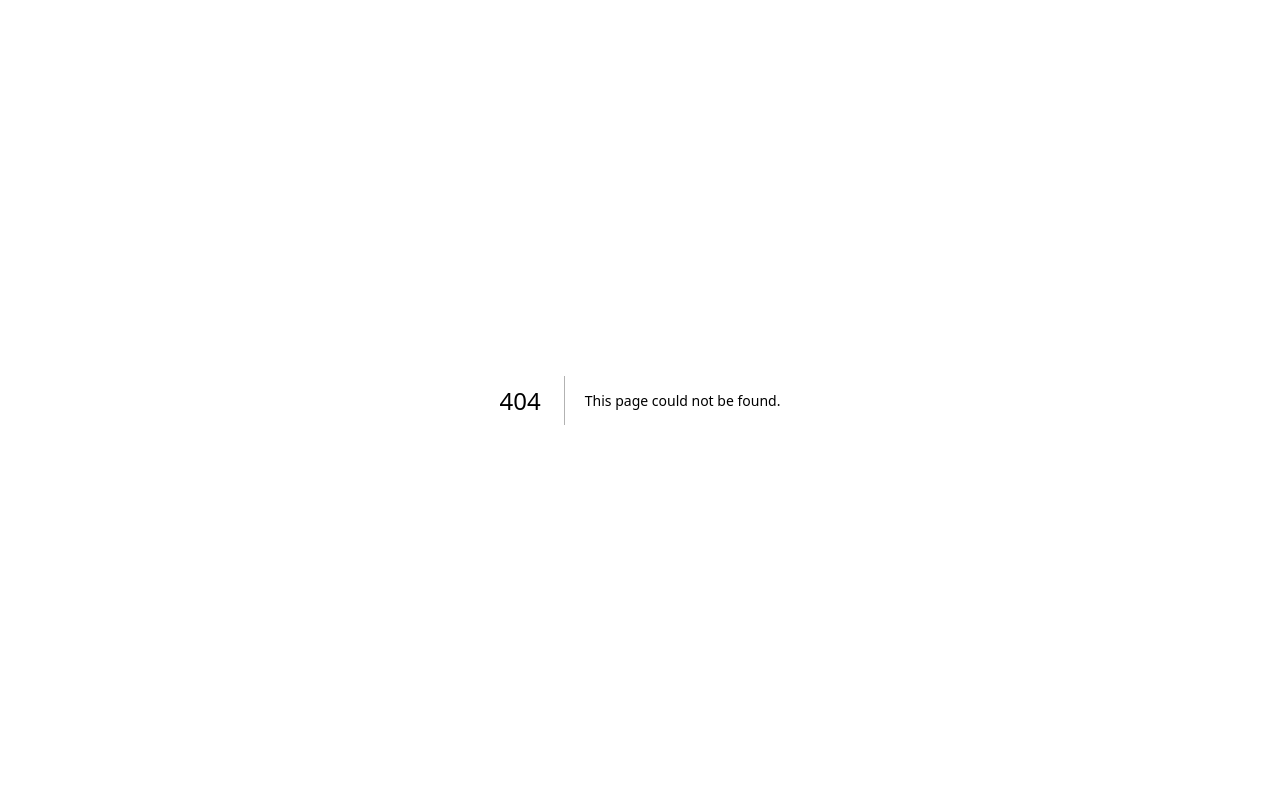
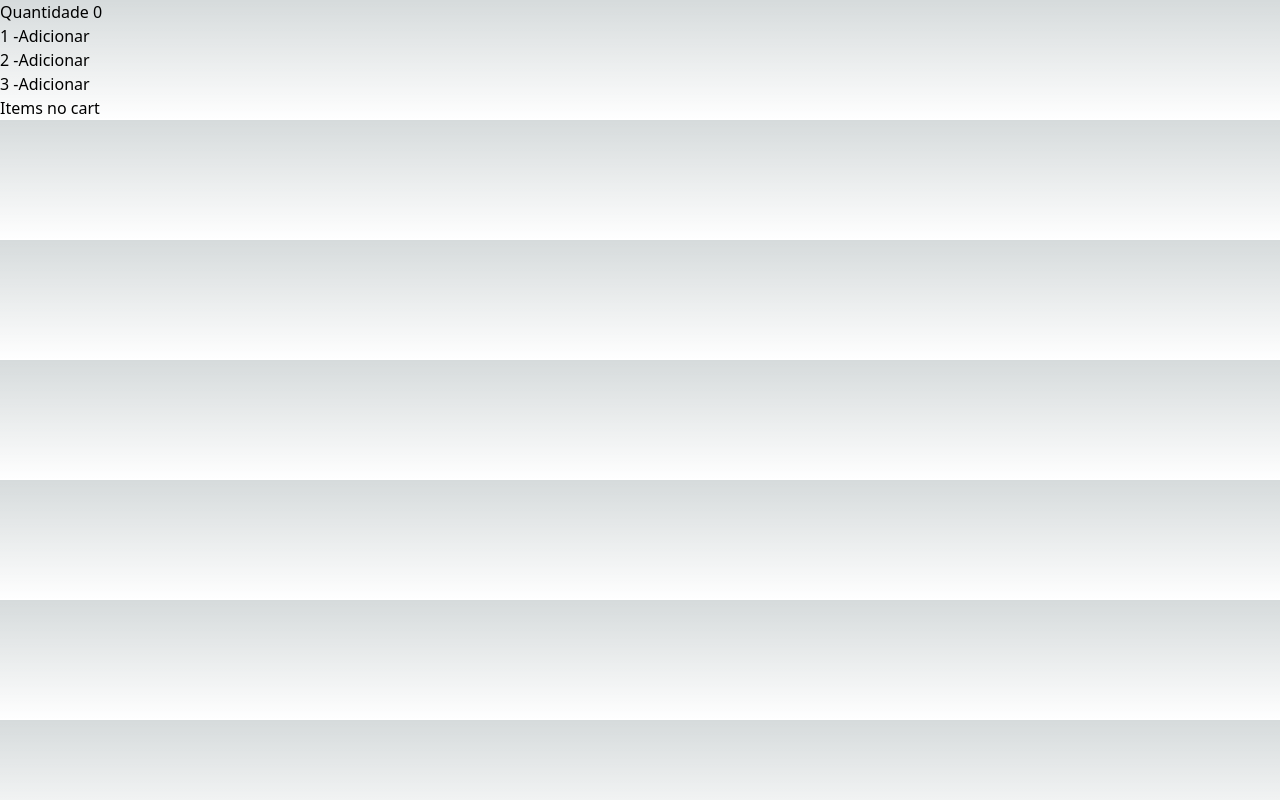
Before and after one commit to evertonwalker/react-everything, a Next.js app: page /cart in a window 1280 px wide. Before the commit this address had no page. Built offline with nearby package versions, Linux system fonts and the light colour scheme.

Commit message:
feat: component add to cart and logic to insert item on card

```diff
--- a/app/store.ts
+++ b/app/store.ts
@@ -1,9 +1,11 @@
 import { configureStore } from "@reduxjs/toolkit";
 import counterReducer from "../features/counter/counter-slice";
+import cartReducer from "../features/cart/cart-slice";
 
 export const store = configureStore({
   reducer: {
     counter: counterReducer,
+    cart: cartReducer,
   },
 });
 
--- /dev/null
+++ b/features/cart/cart-slice.ts
@@ -0,0 +1,36 @@
+import { createSlice, PayloadAction } from "@reduxjs/toolkit";
+
+interface CartState {
+  value: Array<CartItem>;
+}
+
+interface CartItem {
+  id: number;
+  number: Array<number>;
+}
+
+const initialState: CartState = {
+  value: [],
+};
+
+const cartSlice = createSlice({
+  name: "cart",
+  initialState,
+  reducers: {
+    addOrRemoveFromCart(state, action: PayloadAction<CartItem>) {
+      if (state.value.find((cartItem) => action.payload.id === cartItem.id)) {
+        state.value = [
+          ...state.value.filter(
+            (cartItem) => cartItem.id !== action.payload.id
+          ),
+        ];
+      } else {
+        state.value.push(action.payload);
+      }
+
+    },
+  },
+});
+
+export const { addOrRemoveFromCart } = cartSlice.actions;
+export default cartSlice.reducer;
--- a/features/counter/counter-slice.ts
+++ b/features/counter/counter-slice.ts
@@ -18,10 +18,16 @@ const counterSlice = createSlice({
       // under the hood
       state.value++;
     },
+    decrement(state) {
+      state.value--;
+    },
+    amountAdd(state, action: PayloadAction<number>){
+      state.value += action.payload;
+    }
     // decrement
     // reset
   },
 });
 
-export const { incremented } = counterSlice.actions;
+export const { incremented, decrement, amountAdd } = counterSlice.actions;
 export default counterSlice.reducer;
--- /dev/null
+++ b/pages/cart/components/cart-card.tsx
@@ -0,0 +1,13 @@
+import { useAppSelector } from "@/app/hooks";
+
+const CartCard = () => {
+  const value = useAppSelector((state) => state.cart.value);
+
+  return (
+    <>
+      <h2>Quantidade {value.length}</h2>
+    </>
+  );
+};
+
+export default CartCard;
--- /dev/null
+++ b/pages/cart/index.tsx
@@ -0,0 +1,60 @@
+import CartCard from "./components/cart-card";
+import { useAppDispatch, useAppSelector } from "@/app/hooks";
+import { addOrRemoveFromCart } from "../../features/cart/cart-slice";
+
+const Cart = () => {
+  const value = useAppSelector((state) => state.cart.value);
+  const dispatch = useAppDispatch();
+
+  const items = [
+    {
+      id: 1,
+      number: [1, 2, 3],
+    },
+    {
+      id: 2,
+      number: [1, 2, 3],
+    },
+    {
+      id: 3,
+      number: [1, 2, 3],
+    },
+  ];
+
+  function handleAddToCart(item: any) {
+    dispatch(addOrRemoveFromCart(item));
+  }
+
+  function verifyIsOnCart(itemCart: any) {
+    return !!value.find((item) => item.id === itemCart.id);
+  }
+
+  return (
+    <>
+      <CartCard />
+
+      <ul>
+        {items.map((item: any, index) => {
+          return (
+            <li key={index}>
+              {item.id} -
+              <button onClick={() => handleAddToCart(item)}>
+                {verifyIsOnCart(item) ? "Remover" : "Adicionar"}{" "}
+              </button>
+            </li>
+          );
+        })}
+      </ul>
+
+      <h2>Items no cart</h2>
+
+      <ul>
+        {value.map((cartItem, index) => {
+          return <li key={index}>{cartItem.id}</li>;
+        })}
+      </ul>
+    </>
+  );
+};
+
+export default Cart;
--- a/pages/redux-logic/index.tsx
+++ b/pages/redux-logic/index.tsx
@@ -1,12 +1,25 @@
-import { Provider } from "react-redux";
+import { useState } from "react";
 import { useAppDispatch, useAppSelector } from "../../app/hooks";
-import { incremented } from "../../features/counter/counter-slice";
+import {
+  incremented,
+  decrement,
+  amountAdd,
+} from "../../features/counter/counter-slice";
 function ReduxLogic() {
   const value = useAppSelector((state) => state.counter.value);
   const dispatch = useAppDispatch();
+  const [number, setNumber] = useState(0);
 
   function handleAddClick() {
     dispatch(incremented());
+  }
+
+  function handleRemoveClick() {
+    dispatch(decrement());
+  }
+
+  function handleAddThisAmount(value: number) {
+    dispatch(amountAdd(value));
   }
 
   return (
@@ -21,8 +34,25 @@ function ReduxLogic() {
         >
           ADD
         </button>
-        <button className="bg-red-500 rounded font-semibold text-white h-10 hover:bg-red-600 ml-2 p-2">
+        <button
+          onClick={handleRemoveClick}
+          className="bg-red-500 rounded font-semibold text-white h-10 hover:bg-red-600 ml-2 p-2"
+        >
           DECREASE
+        </button>
+      </div>
+      <div>
+        <input
+          type="number"
+          className="w-16 border border-zinc-600 shadow-sm rounded h-10 px-3 bg-zinc-800 text-white"
+          value={number}
+          onChange={(e) => setNumber(+e.target.value)}
+        />
+        <button
+          onClick={() => handleAddThisAmount(number)}
+          className="bg-emerald-500 rounded font-semibold text-white h-10 hover:bg-emerald-600 gap-2 p-2 ml-3"
+        >
+          ADD THIS AMOUNT
         </button>
       </div>
     </div>
```
